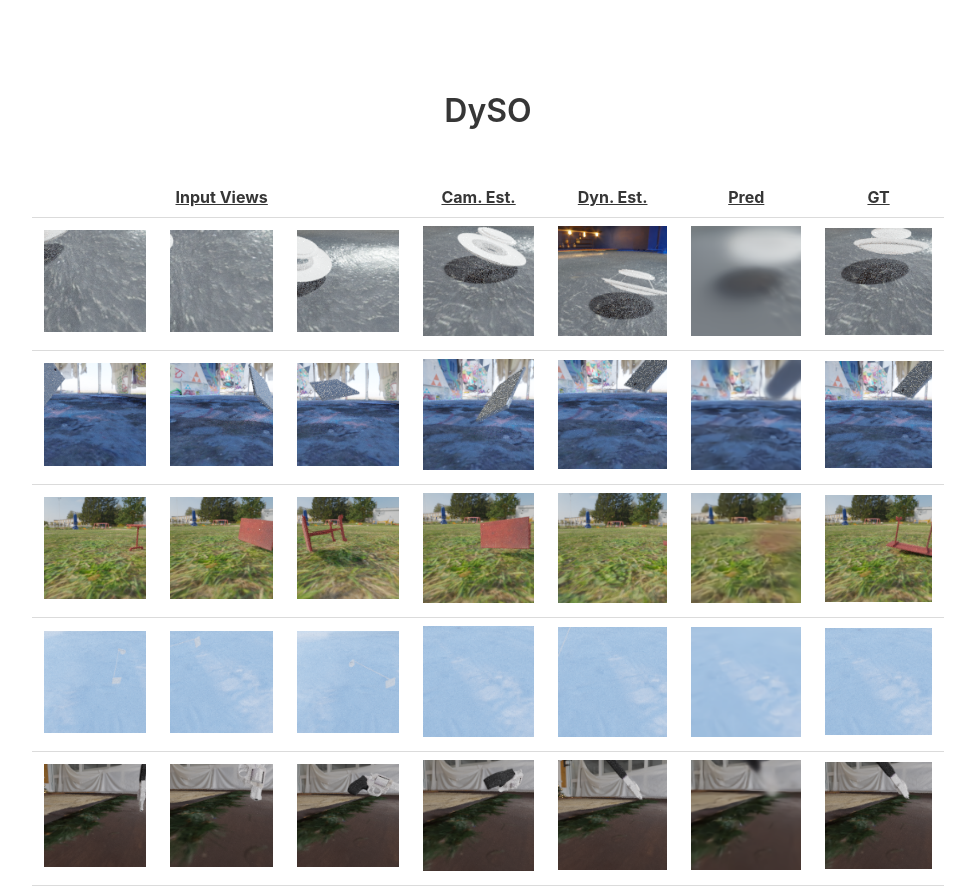
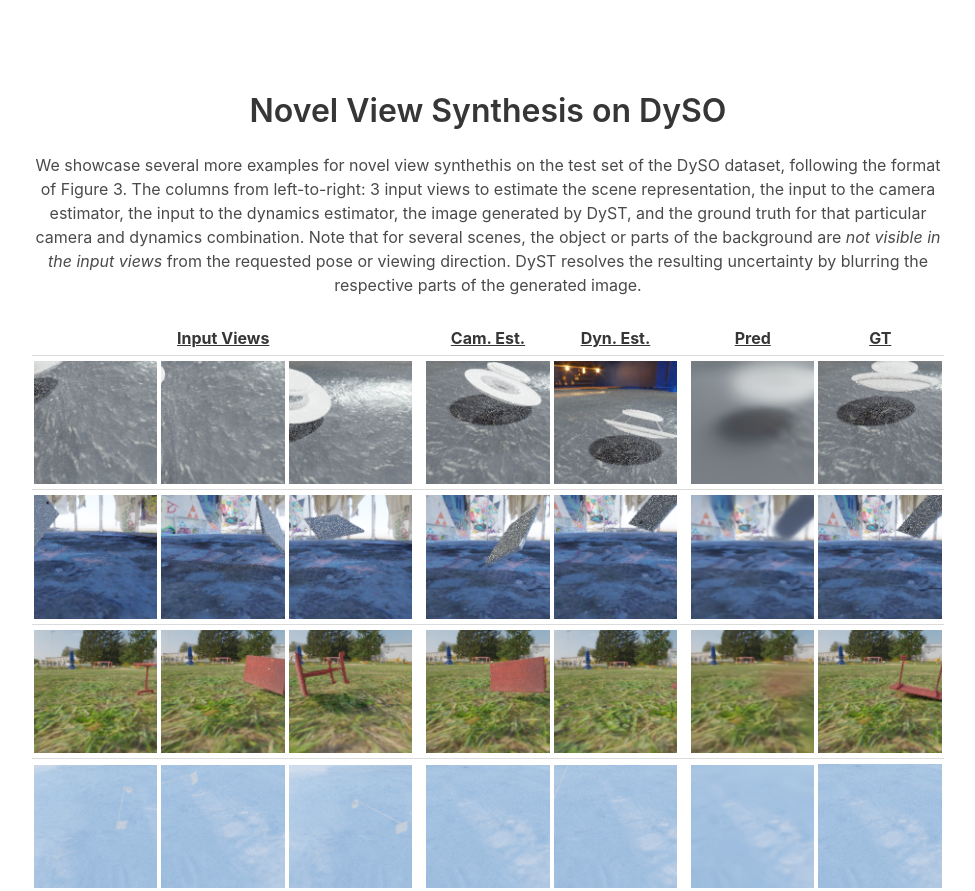
Before and after one commit to ml-anon-1/ml-anon-1.github.io, a plain HTML site: page index.html in a window 1280 px wide. Shown: the part 3729-4620 px from the top of the page, without its empty margins (152-1127 px from the left). Drawn offline with Linux system fonts and the light colour scheme.

Commit message:
Update DySO NVS section

```diff
--- a/index.html
+++ b/index.html
@@ -122,42 +122,69 @@
 
 
     <section class="section" id="dyso">
-        <h2 class="title">DySO</h2>
+        <h2 class="title">Novel View Synthesis on DySO</h2>
+        <p>
+            We showcase several more examples for novel view synthethis on the test set of the DySO dataset, following the format of Figure 3.
+            The columns from left-to-right: 3 input views to estimate the scene representation, the input to the camera estimator, the input to the dynamics estimator, the image generated by DyST, and the ground truth for that particular camera and dynamics combination.
+            Note that for several scenes, the object or parts of the background are <em>not visible in the input views</em> from the requested pose or viewing direction.
+            DyST resolves the resulting uncertainty by blurring the respective parts of the generated image.
+        </p>
         <br />
-        <table class="table center">
+        <style>
+            #dyso .table.center td {
+                vertical-align: middle;
+                text-align: center;
+                padding-top: 5px;
+                padding-left: 2px;
+                padding-right: 2px;
+                padding-bottom: 5px;
+            }
+
+            #dyso .table.center img {
+                width: 100%;
+                height: auto;
+                display: block;
+                margin: 0;
+            }
+        </style>
+        <table class="table center" style="width: 100%; table-layout: fixed;">
             <tbody id="dyso-tbody">
                 <tr>
-                    <td colspan=3 style="vertical-align: middle; font-weight: bold; text-decoration: underline;">Input Views</td>
-                    <td style="vertical-align: middle; font-weight: bold; text-decoration: underline;">Cam. Est.</td>
-                    <td style="vertical-align: middle; font-weight: bold; text-decoration: underline;">Dyn. Est.</td>
-                    <td style="vertical-align: middle; font-weight: bold; text-decoration: underline;">Pred</td>
-                    <td style="vertical-align: middle; font-weight: bold; text-decoration: underline;">GT</td>
+                    <td colspan=3 style="font-weight: bold; text-decoration: underline;  width: 39%;">Input Views</td>
+                    <td style="width: 1%;"></td>
+                    <td style="font-weight: bold; text-decoration: underline; width: 13%;">Cam. Est.</td>
+                    <td style="font-weight: bold; text-decoration: underline; width: 13%;">Dyn. Est.</td>
+                    <td style="width: 1%;"></td>
+                    <td style="font-weight: bold; text-decoration: underline; width: 13%;">Pred</td>
+                    <td style="font-weight: bold; text-decoration: underline; width: 13%;">GT</td>
                 </tr>
                 <script id="dyso-row" type="text/x-handlebars-template">
                 {{#each ex}}
                 <tr>
-                    <td style="vertical-align: middle;">
+                    <td>
                         <img src="data/dyso/{{this}}_inp_0.png"/>
                     </td>
-                    <td style="vertical-align: middle;">
+                    <td>
                         <img src="data/dyso/{{this}}_inp_1.png"/>
                     </td>
-                    <td style="vertical-align: middle;">
+                    <td>
                         <img src="data/dyso/{{this}}_inp_2.png"/>
                     </td>
+                    <td></td>
 
-                    <td style="vertical-align: middle;">
+                    <td>
                         <img src="data/dyso/{{this}}_cam_inp.png"/>
                     </td>
-                    <td style="vertical-align: middle;">
+                    <td>
                         <img src="data/dyso/{{this}}_dyn_inp.png"/>
                     </td>
 
-                    <td style="vertical-align: middle;">
+                    <td></td>
+                    <td>
                         <img src="data/dyso/{{this}}_pred.png"/>
                     </td>
-                    <td style="vertical-align: middle;">
-                        <img src="data/dyso/{{this}}_gt.png"/>
+                    <td>
+                        <img src="data/dyso/{{this}}_gt.png" style="width:100%; height:auto;"/>
                     </td>
                 </tr>
                 {{/each}}
@@ -168,7 +195,7 @@
                       dstId: "dyso-tbody",
                       data: {
                         ex: ["01", "02", "03", "04", "05", "06", "07", "08", "09",
-                             "10", "11", "12", "13", "14", "15", "16", "17", "18", "19"],
+                             "10", "11", "12", "13", "15", "16", "17", "18", "19"],
                       },
                     });
                 </script>
```
